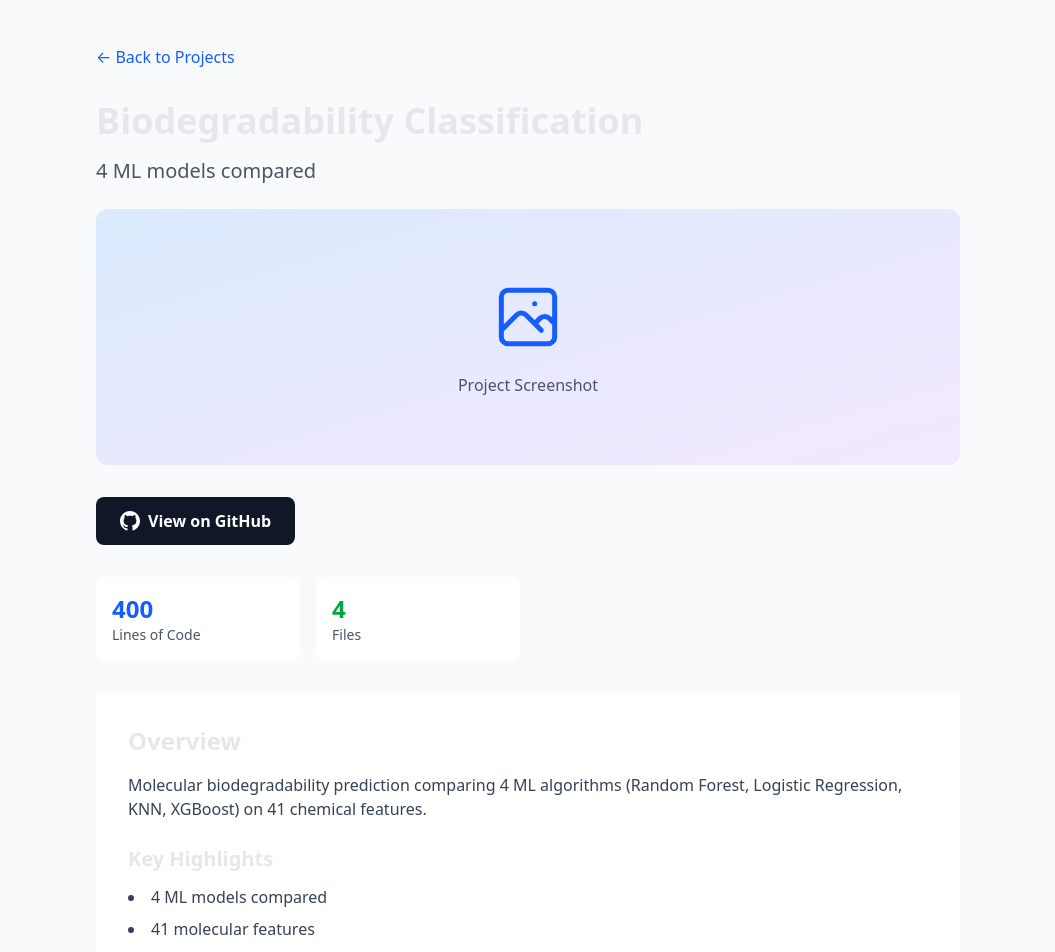
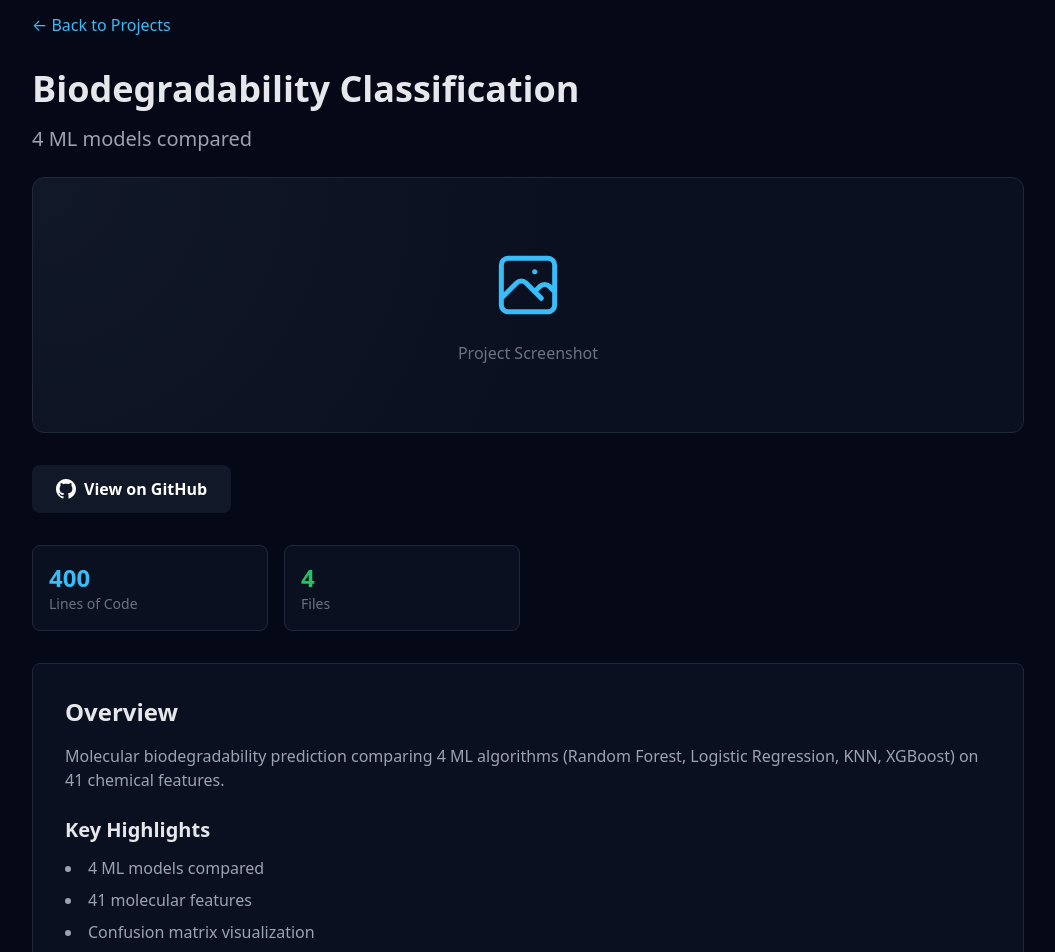
Before and after one commit to SkullKrak7/portfolio-website, a Next.js app: page /projects/biodegradability in a window 1280 px wide. Shown: the part 80-1032 px from the top of the page, without its empty margins (112-1167 px from the left). Built offline with nearby package versions, Linux system fonts and the light colour scheme.

Commit message:
Fix: Apply consistent styling to project detail pages

```diff
--- a/app/projects/[slug]/page.tsx
+++ b/app/projects/[slug]/page.tsx
@@ -12,22 +12,22 @@ export default async function ProjectPage({ params }: { params: Promise<{ slug:
   if (!project) notFound()
 
   return (
-    <main className="min-h-screen bg-gray-50 dark:bg-gray-900 py-20">
-      <div className="container mx-auto px-4 max-w-4xl">
-        <Link href="/projects" className="text-blue-600 dark:text-blue-400 hover:underline mb-8 inline-block">
+    <main className="min-h-screen py-8 lg:py-12" style={{ background: 'var(--bg-page)' }}>
+      <div className="container mx-auto px-4 max-w-5xl">
+        <Link href="/projects" className="hover:underline mb-8 inline-block transition-colors" style={{ color: 'var(--accent)' }}>
           ← Back to Projects
         </Link>
 
-        <h1 className="text-4xl font-bold mb-4 dark:text-white">{project.title}</h1>
-        <p className="text-xl text-gray-600 dark:text-gray-300 mb-6">{project.description}</p>
+        <h1 className="text-4xl font-bold mb-4" style={{ color: 'var(--text-primary)' }}>{project.title}</h1>
+        <p className="text-xl mb-6" style={{ color: 'var(--text-secondary)' }}>{project.description}</p>
 
         {/* Project Image Placeholder */}
-        <div className="mb-8 bg-gradient-to-br from-blue-100 to-purple-100 dark:from-blue-900 dark:to-purple-900 rounded-xl h-64 flex items-center justify-center">
+        <div className="mb-8 rounded-xl h-64 flex items-center justify-center" style={{ background: 'radial-gradient(circle at top left, #111827 0%, var(--bg-elevated) 52%)', border: '1px solid var(--border-subtle)' }}>
           <div className="text-center">
-            <svg className="w-20 h-20 mx-auto mb-4 text-blue-600 dark:text-blue-400" fill="none" stroke="currentColor" viewBox="0 0 24 24">
+            <svg className="w-20 h-20 mx-auto mb-4" fill="none" stroke="currentColor" viewBox="0 0 24 24" style={{ color: 'var(--accent)' }}>
               <path strokeLinecap="round" strokeLinejoin="round" strokeWidth={1.5} d="M4 16l4.586-4.586a2 2 0 012.828 0L16 16m-2-2l1.586-1.586a2 2 0 012.828 0L20 14m-6-6h.01M6 20h12a2 2 0 002-2V6a2 2 0 00-2-2H6a2 2 0 00-2 2v12a2 2 0 002 2z" />
             </svg>
-            <p className="text-gray-600 dark:text-gray-400">Project Screenshot</p>
+            <p style={{ color: 'var(--text-muted)' }}>Project Screenshot</p>
           </div>
         </div>
 
@@ -38,7 +38,8 @@ export default async function ProjectPage({ params }: { params: Promise<{ slug:
               href={project.github}
               target="_blank"
               rel="noopener noreferrer"
-              className="px-6 py-3 bg-gray-900 dark:bg-gray-700 text-white rounded-lg hover:bg-gray-800 dark:hover:bg-gray-600 font-semibold transition-all inline-flex items-center gap-2"
+              className="px-6 py-3 text-white rounded-lg font-semibold transition-all inline-flex items-center gap-2 hover:shadow-lg"
+              style={{ background: 'var(--bg-soft)' }}
             >
               <svg className="w-5 h-5" fill="currentColor" viewBox="0 0 24 24">
                 <path d="M12 0c-6.626 0-12 5.373-12 12 0 5.302 3.438 9.8 8.207 11.387.599.111.793-.261.793-.577v-2.234c-3.338.726-4.033-1.416-4.033-1.416-.546-1.387-1.333-1.756-1.333-1.756-1.089-.745.083-.729.083-.729 1.205.084 1.839 1.237 1.839 1.237 1.07 1.834 2.807 1.304 3.492.997.107-.775.418-1.305.762-1.604-2.665-.305-5.467-1.334-5.467-5.931 0-1.311.469-2.381 1.236-3.221-.124-.303-.535-1.524.117-3.176 0 0 1.008-.322 3.301 1.23.957-.266 1.983-.399 3.003-.404 1.02.005 2.047.138 3.006.404 2.291-1.552 3.297-1.23 3.297-1.23.653 1.653.242 2.874.118 3.176.77.84 1.235 1.911 1.235 3.221 0 4.609-2.807 5.624-5.479 5.921.43.372.823 1.102.823 2.222v3.293c0 .319.192.694.801.576 4.765-1.589 8.199-6.086 8.199-11.386 0-6.627-5.373-12-12-12z"/>
@@ -51,7 +52,8 @@ export default async function ProjectPage({ params }: { params: Promise<{ slug:
               href={project.demo}
               target="_blank"
               rel="noopener noreferrer"
-              className="px-6 py-3 bg-blue-600 text-white rounded-lg hover:bg-blue-700 font-semibold transition-all inline-flex items-center gap-2"
+              className="px-6 py-3 text-white rounded-lg font-semibold transition-all inline-flex items-center gap-2 hover:shadow-lg"
+              style={{ background: 'var(--accent)' }}
             >
               <svg className="w-5 h-5" fill="none" stroke="currentColor" viewBox="0 0 24 24">
                 <path strokeLinecap="round" strokeLinejoin="round" strokeWidth={2} d="M10 6H6a2 2 0 00-2 2v10a2 2 0 002 2h10a2 2 0 002-2v-4M14 4h6m0 0v6m0-6L10 14" />
@@ -64,42 +66,42 @@ export default async function ProjectPage({ params }: { params: Promise<{ slug:
         {project.stats && (
           <div className="grid grid-cols-2 md:grid-cols-4 gap-4 mb-8">
             {project.stats.loc && (
-              <div className="bg-white dark:bg-gray-800 p-4 rounded-lg">
-                <div className="text-2xl font-bold text-blue-600 dark:text-blue-400">{project.stats.loc}</div>
-                <div className="text-sm text-gray-600 dark:text-gray-400">Lines of Code</div>
+              <div className="p-4 rounded-lg" style={{ background: 'var(--bg-elevated)', border: '1px solid var(--border-subtle)' }}>
+                <div className="text-2xl font-bold" style={{ color: 'var(--accent)' }}>{project.stats.loc}</div>
+                <div className="text-sm" style={{ color: 'var(--text-muted)' }}>Lines of Code</div>
               </div>
             )}
             {project.stats.files && (
-              <div className="bg-white dark:bg-gray-800 p-4 rounded-lg">
-                <div className="text-2xl font-bold text-green-600 dark:text-green-400">{project.stats.files}</div>
-                <div className="text-sm text-gray-600 dark:text-gray-400">Files</div>
+              <div className="p-4 rounded-lg" style={{ background: 'var(--bg-elevated)', border: '1px solid var(--border-subtle)' }}>
+                <div className="text-2xl font-bold" style={{ color: '#22c55e' }}>{project.stats.files}</div>
+                <div className="text-sm" style={{ color: 'var(--text-muted)' }}>Files</div>
               </div>
             )}
             {project.stats.coverage && (
-              <div className="bg-white dark:bg-gray-800 p-4 rounded-lg">
-                <div className="text-2xl font-bold text-purple-600 dark:text-purple-400">{project.stats.coverage}</div>
-                <div className="text-sm text-gray-600 dark:text-gray-400">Test Coverage</div>
+              <div className="p-4 rounded-lg" style={{ background: 'var(--bg-elevated)', border: '1px solid var(--border-subtle)' }}>
+                <div className="text-2xl font-bold" style={{ color: '#a855f7' }}>{project.stats.coverage}</div>
+                <div className="text-sm" style={{ color: 'var(--text-muted)' }}>Test Coverage</div>
               </div>
             )}
             {project.stats.accuracy && (
-              <div className="bg-white dark:bg-gray-800 p-4 rounded-lg">
-                <div className="text-2xl font-bold text-orange-600 dark:text-orange-400">{project.stats.accuracy}</div>
-                <div className="text-sm text-gray-600 dark:text-gray-400">Accuracy</div>
+              <div className="p-4 rounded-lg" style={{ background: 'var(--bg-elevated)', border: '1px solid var(--border-subtle)' }}>
+                <div className="text-2xl font-bold" style={{ color: '#f97316' }}>{project.stats.accuracy}</div>
+                <div className="text-sm" style={{ color: 'var(--text-muted)' }}>Accuracy</div>
               </div>
             )}
           </div>
         )}
 
-        <div className="bg-white dark:bg-gray-800 rounded-lg p-8 mb-8">
-          <h2 className="text-2xl font-bold mb-4 dark:text-white">Overview</h2>
-          <p className="text-gray-700 dark:text-gray-300 mb-6">{project.longDescription}</p>
+        <div className="rounded-lg p-8 mb-8" style={{ background: 'var(--bg-elevated)', border: '1px solid var(--border-subtle)' }}>
+          <h2 className="text-2xl font-bold mb-4" style={{ color: 'var(--text-primary)' }}>Overview</h2>
+          <p className="mb-6" style={{ color: 'var(--text-secondary)' }}>{project.longDescription}</p>
 
           {project.highlights && (
             <>
-              <h3 className="text-xl font-bold mb-3 dark:text-white">Key Highlights</h3>
+              <h3 className="text-xl font-bold mb-3" style={{ color: 'var(--text-primary)' }}>Key Highlights</h3>
               <ul className="list-disc list-inside space-y-2 mb-6">
                 {project.highlights.map((highlight, i) => (
-                  <li key={i} className="text-gray-700 dark:text-gray-300">{highlight}</li>
+                  <li key={i} style={{ color: 'var(--text-secondary)' }}>{highlight}</li>
                 ))}
               </ul>
             </>
@@ -107,10 +109,10 @@ export default async function ProjectPage({ params }: { params: Promise<{ slug:
 
           {project.techStack && (
             <>
-              <h3 className="text-xl font-bold mb-3 dark:text-white">Tech Stack</h3>
+              <h3 className="text-xl font-bold mb-3" style={{ color: 'var(--text-primary)' }}>Tech Stack</h3>
               <div className="flex flex-wrap gap-2">
                 {project.techStack.map((tech, i) => (
-                  <span key={i} className="px-3 py-1 bg-gray-100 dark:bg-gray-700 text-gray-800 dark:text-gray-200 rounded-full text-sm">
+                  <span key={i} className="px-3 py-1 rounded-full text-sm" style={{ background: 'var(--accent-soft)', color: 'var(--accent)' }}>
                     {tech}
                   </span>
                 ))}
@@ -122,13 +124,15 @@ export default async function ProjectPage({ params }: { params: Promise<{ slug:
         <div className="flex gap-4">
           {project.github && (
             <a href={project.github} target="_blank" rel="noopener noreferrer"
-               className="px-6 py-3 bg-gray-900 dark:bg-gray-700 text-white rounded-lg hover:bg-gray-800 dark:hover:bg-gray-600">
+               className="px-6 py-3 text-white rounded-lg transition-all hover:shadow-lg"
+               style={{ background: 'var(--bg-soft)' }}>
               View on GitHub →
             </a>
           )}
           {project.demo && (
             <a href={project.demo} target="_blank" rel="noopener noreferrer"
-               className="px-6 py-3 bg-blue-600 text-white rounded-lg hover:bg-blue-700">
+               className="px-6 py-3 text-white rounded-lg transition-all hover:shadow-lg"
+               style={{ background: 'var(--accent)' }}>
               Live Demo →
             </a>
           )}
```
